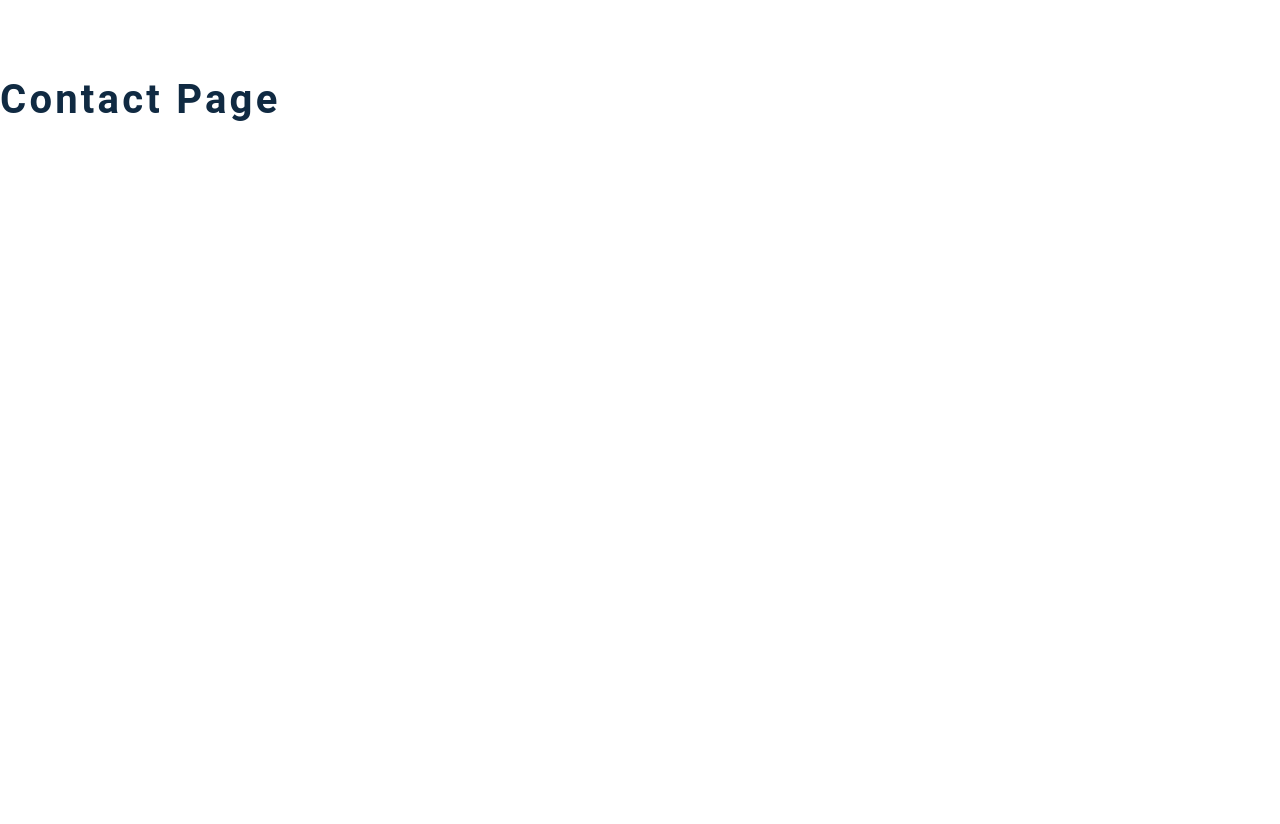
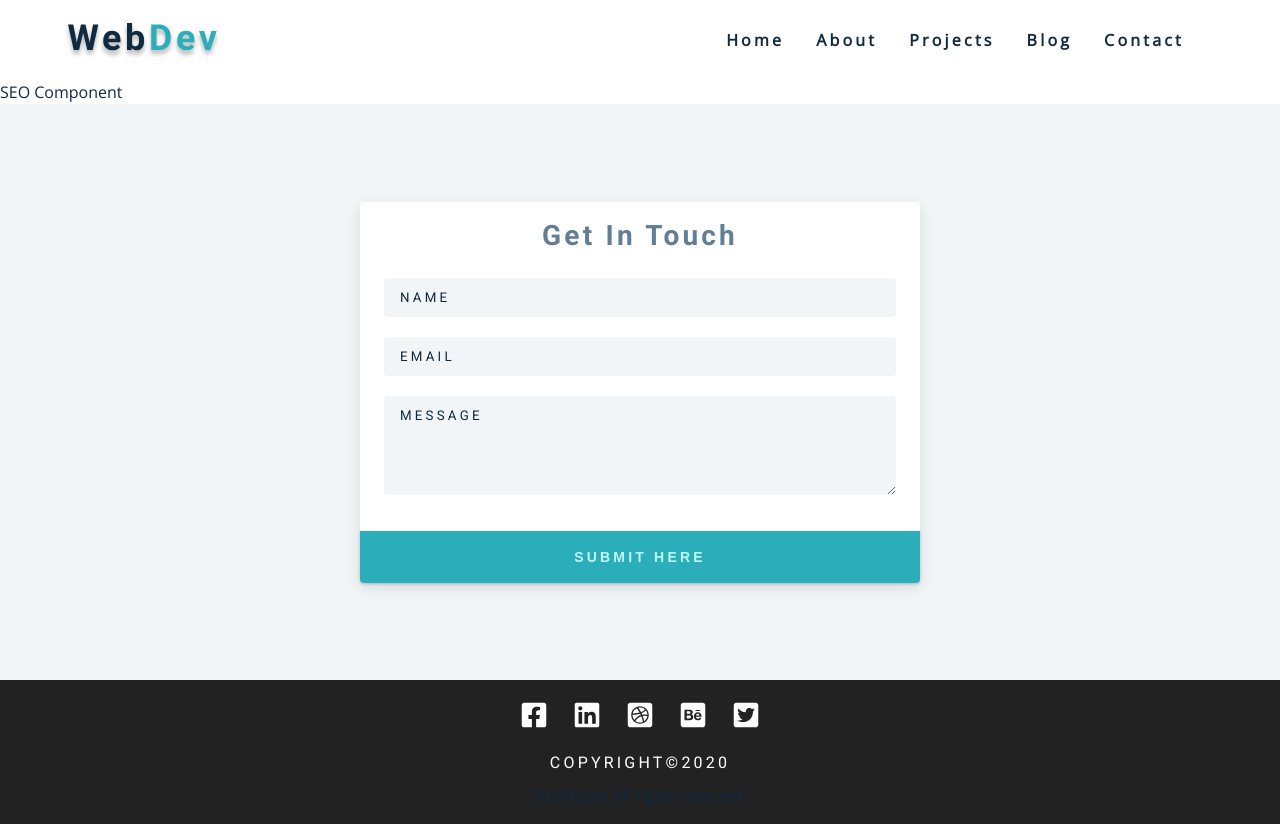
Before and after one commit to valdezDev/valdez-portfolio, a Gatsby site: page /contact in a window 1280 px wide. Before the commit the page ends 800 px from the top, so only its background shows below. Built offline with nearby package versions, Linux system fonts and the light colour scheme; Gatsby itself is replaced by a stand-in of ours.

Commit message:
rendered contact page, tied form submission to formspree, prefetched google fonts

```diff
--- a/gatsby-config.js
+++ b/gatsby-config.js
@@ -34,19 +34,19 @@ module.exports = {
         singleTypes: [`about`],
       },
     },
-    // {
-    //   resolve: `gatsby-plugin-prefetch-google-fonts`,
-    //   options: {
-    //     fonts: [
-    //       {
-    //         family: `Roboto`,
-    //         variants: [`400`, `700`],
-    //       },
-    //       {
-    //         family: `Open Sans`,
-    //       },
-    //     ],
-    //   },
-    // },
+    {
+      resolve: `gatsby-plugin-prefetch-google-fonts`,
+      options: {
+        fonts: [
+          {
+            family: `Roboto`,
+            variants: [`400`, `700`],
+          },
+          {
+            family: `Open Sans`,
+          },
+        ],
+      },
+    },
   ],
 }
--- a/src/pages/contact.js
+++ b/src/pages/contact.js
@@ -1,8 +1,43 @@
 import React from "react"
 import Layout from "../components/Layout"
+import SEO from "../components/SEO"
 
 const contact = () => {
-  return <h2>contact page</h2>
+  return (
+    <Layout>
+      <SEO title="Contact" />
+      <section className="contact-page">
+        <article className="contact-form">
+          <h3>get in touch</h3>
+          <form action="https://formspree.io/f/xrgolbvd" method="POST">
+            <div className="form-group">
+              <input
+                type="text"
+                name="name"
+                placeholder="name"
+                className="form-control"
+              />
+              <input
+                type="email"
+                placeholder="email"
+                name="email"
+                className="form-control"
+              />
+              <textarea
+                name="message"
+                rows="5"
+                placeholder="message"
+                className="form-control"
+              ></textarea>
+            </div>
+            <button type="submit" className="submit-btn btn">
+              submit here
+            </button>
+          </form>
+        </article>
+      </section>
+    </Layout>
+  )
 }
 
 export default contact
```
Also changed, not shown: 1 other file.
